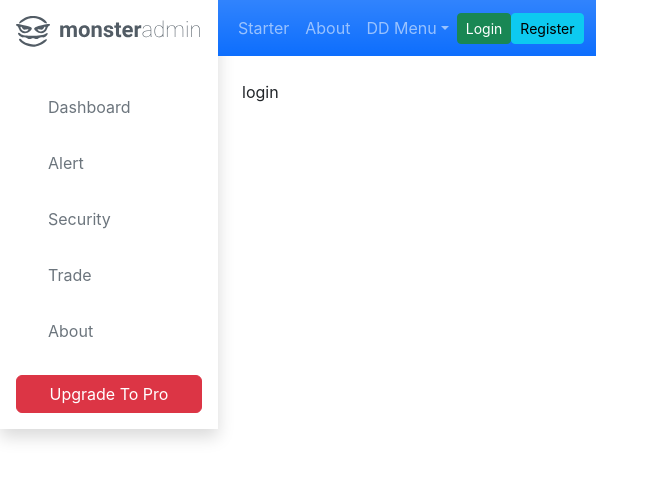
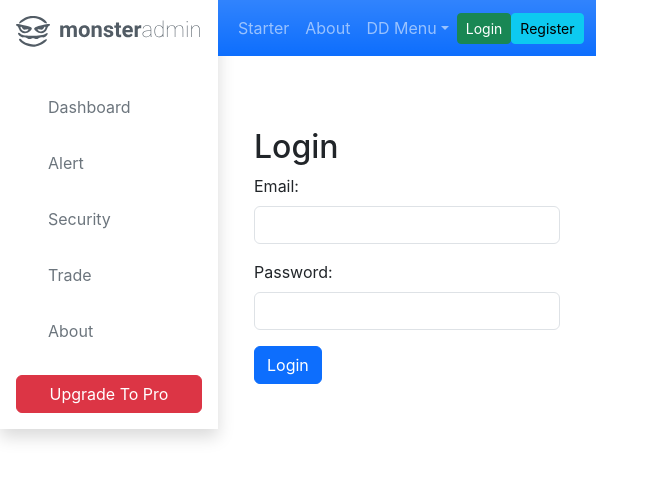
Before and after one commit to gayatri2/CodingChallenge_Group10_Frontend, a React (Create React App) app: page /login in a window 1280 px wide. Shown: the top 480 px of the page, without its empty margins (0-659 px from the left). Built offline with nearby package versions, Linux system fonts and the light colour scheme; the HTML template or start-up script is replaced by a standard one.

Commit message:
Added login and signup pages

```diff
--- a/src/layouts/Header.js
+++ b/src/layouts/Header.js
@@ -30,6 +30,10 @@ const Header = (props) => {
 
   const navigateToLogin = () => {
     navigate("/login");
+  }
+
+  const navigateToRegister = () => {
+    navigate("/register");
   }
 
   const toggle = () => setDropdownOpen((prevState) => !prevState);
@@ -116,7 +120,7 @@ const Header = (props) => {
             :
             <div className="button-group">
               <Button className="btn" color="success" size="sm" onClick={navigateToLogin}>Login</Button>
-              <Button className="btn" color="info" size="sm">Register</Button>
+              <Button className="btn" color="info" size="sm" onClick={navigateToRegister}>Register</Button>
             </div>
         }
       </Collapse>
--- a/src/routes/Router.js
+++ b/src/routes/Router.js
@@ -16,6 +16,7 @@ const Grid = lazy(() => import("../views/ui/Grid"));
 const Tables = lazy(() => import("../views/ui/Tables"));
 const Forms = lazy(() => import("../views/ui/Forms"));
 const Breadcrumbs = lazy(() => import("../views/ui/Breadcrumbs"));
+const Register = lazy(() => import("../views/Regiser"));
 const Trades=lazy(() => import("../views/ui/Trades"));
 const Security=lazy(() => import("../views/ui/Security/Security.js"));
 const CreateSecurity=lazy(() => import("../views/ui/Security/CreateSecurity.js"));
@@ -50,7 +51,7 @@ const ThemeRoutes = [
       { path: "/security", exact: true, element: <Security /> },
       { path: "/createsecurity", exact: true, element: <CreateSecurity /> },
       { path: "/updatesecurity/:id", exact: true, element: <UpdateSecurity/> },
-
+      { path: "/register", exact: true, element: <Register /> },
       { path: "/myaccount", exact: true, element: <MyAccount /> },
 
 
--- /dev/null
+++ b/src/views/Regiser.js
@@ -0,0 +1,139 @@
+import React, { useState } from 'react';
+import axios from 'axios';
+
+const RegisterPage = () => {
+  const [name, setName] = useState('');
+  const [email, setEmail] = useState('');
+  const [password, setPassword] = useState('');
+  const [confirmPassword, setConfirmPassword] = useState('');
+  const [role, setRole] = useState('user'); // Default role is 'user'
+  const [photo, setPhoto] = useState(null);
+  const [error, setError] = useState('');
+
+  const handleRegister = async (e) => {
+    e.preventDefault();
+
+    if (password !== confirmPassword) {
+      setError('Passwords do not match');
+      return;
+    }
+
+    const formData = new FormData();
+    formData.append('name', name);
+    formData.append('email', email);
+    formData.append('password', password);
+    formData.append('role', role);
+    if (photo) {
+      formData.append('photo', photo);
+    }
+
+    try {
+      const response = await axios.post('/api/register', formData, {
+        headers: {
+          'Content-Type': 'multipart/form-data',
+        },
+      });
+
+      if (response.data === 'Registration successful') {
+        // Handle successful registration, such as redirecting to the login page
+        console.log('Registration successful!');
+      } else {
+        setError('Registration failed');
+      }
+    } catch (error) {
+      setError('Error occurred while registering');
+    }
+  };
+
+  return (
+    <div className="container mt-5">
+      <h2>Register</h2>
+      {error && <div className="alert alert-danger">{error}</div>}
+      <form onSubmit={handleRegister}>
+        <div className="mb-3">
+          <label htmlFor="name" className="form-label">
+            Name:
+          </label>
+          <input
+            type="text"
+            className="form-control"
+            id="name"
+            value={name}
+            onChange={(e) => setName(e.target.value)}
+            required
+          />
+        </div>
+        <div className="mb-3">
+          <label htmlFor="email" className="form-label">
+            Email:
+          </label>
+          <input
+            type="email"
+            className="form-control"
+            id="email"
+            value={email}
+            onChange={(e) => setEmail(e.target.value)}
+            required
+          />
+        </div>
+        <div className="mb-3">
+          <label htmlFor="password" className="form-label">
+            Password:
+          </label>
+          <input
+            type="password"
+            className="form-control"
+            id="password"
+            value={password}
+            onChange={(e) => setPassword(e.target.value)}
+            required
+          />
+        </div>
+        <div className="mb-3">
+          <label htmlFor="confirmPassword" className="form-label">
+            Confirm Password:
+          </label>
+          <input
+            type="password"
+            className="form-control"
+            id="confirmPassword"
+            value={confirmPassword}
+            onChange={(e) => setConfirmPassword(e.target.value)}
+            required
+          />
+        </div>
+        <div className="mb-3">
+          <label htmlFor="role" className="form-label">
+            Role:
+          </label>
+          <select
+            className="form-control"
+            id="role"
+            value={role}
+            onChange={(e) => setRole(e.target.value)}
+            required
+          >
+            <option value="user">User</option>
+            <option value="admin">Admin</option>
+          </select>
+        </div>
+        <div className="mb-3">
+          <label htmlFor="photo" className="form-label">
+            Photo:
+          </label>
+          <input
+            type="file"
+            className="form-control"
+            id="photo"
+            onChange={(e) => setPhoto(e.target.files[0])}
+          />
+        </div>
+        <button type="submit" className="btn btn-primary">
+          Register
+        </button>
+      </form>
+    </div>
+  );
+};
+
+export default RegisterPage;
--- a/src/views/login.js
+++ b/src/views/login.js
@@ -1,7 +1,73 @@
-import React from 'react'
+// LoginPage.js
+import axios from "axios";
+import React, { useState } from 'react';
 
-export default function login() {
+const Login = () => {
+  const [email, setEmail] = useState('');
+  const [password, setPassword] = useState('');
+  const [error, setError] = useState('');
+
+  const handleLogin = async (e) => {
+    e.preventDefault();
+    // You can perform authentication logic here, such as sending login credentials to a server
+    console.log('Login clicked!');
+    console.log('Email:', email);
+    console.log('Password:', password);
+    try{
+    const response = await axios.post('/api/login', {
+      email: email,
+      password: password,
+    });
+
+    if (response.data === 'Login successful') {
+      // Handle successful login, such as redirecting to the dashboard or home page
+      console.log('Login successful!');
+    } else {
+      setError('Invalid credentials');
+    }
+  } catch (error) {
+    setError('Error occurred while logging in');
+  }
+  };
+
   return (
-    <div>login</div>
-  )
-}
+
+    <div className="container mt-5">
+      <h2>Login</h2>
+      {error && <div className="alert alert-danger">{error}</div>}
+      <form onSubmit={handleLogin}>
+        <div className="mb-3">
+          <label htmlFor="email" className="form-label">
+            Email:
+          </label>
+          <input
+            type="email"
+            className="form-control"
+            id="email"
+            value={email}
+            onChange={(e) => setEmail(e.target.value)}
+            required
+          />
+        </div>
+        <div className="mb-3">
+          <label htmlFor="password" className="form-label">
+            Password:
+          </label>
+          <input
+            type="password"
+            className="form-control"
+            id="password"
+            value={password}
+            onChange={(e) => setPassword(e.target.value)}
+            required
+          />
+        </div>
+        <button type="submit" className="btn btn-primary">
+          Login
+        </button>
+      </form>
+    </div>
+  );
+};
+
+export default Login;
```
Also changed, not shown: 1 other file (tests, documents, lock files or other folders).
